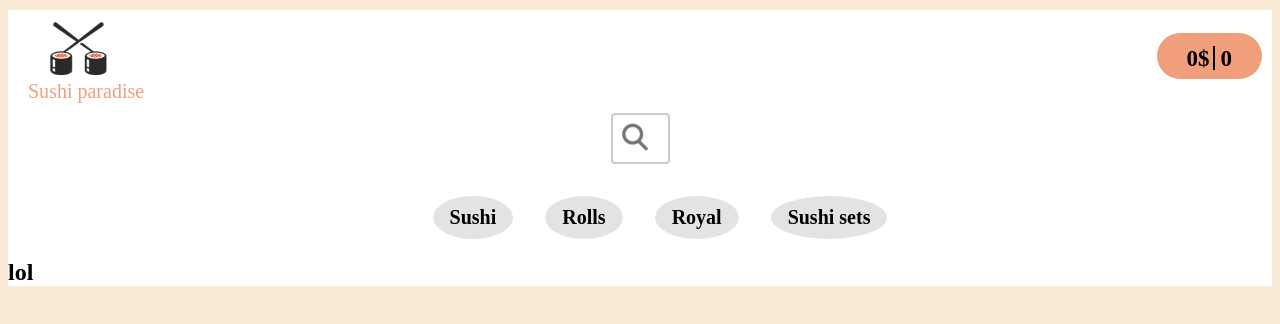
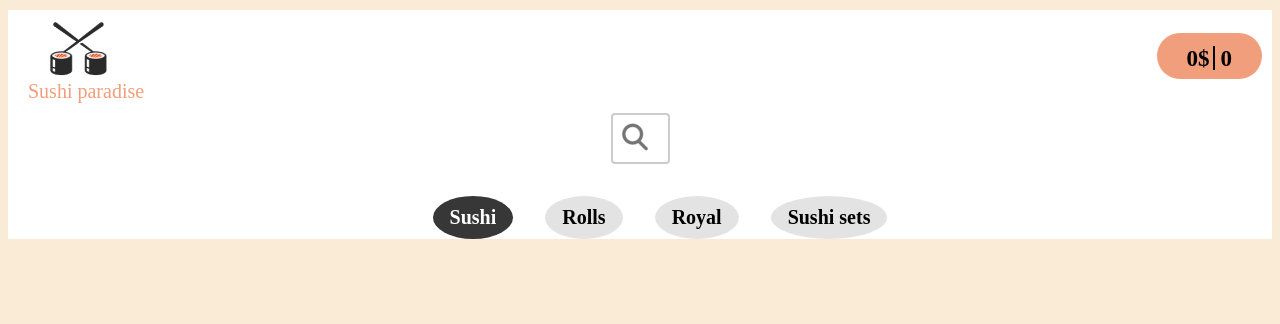
Before and after one commit to Olena-Olkhovyk/sushi_restaurant1, a React (Create React App) app: page / in a window 1280 px wide. Shown: the top 324 px of the page. Built offline with nearby package versions, Linux system fonts and the light colour scheme.

Commit message:
Add active class to a selected category

```diff
--- a/src/Components/Filter/FilterCategories.jsx
+++ b/src/Components/Filter/FilterCategories.jsx
@@ -2,15 +2,21 @@ import React from "react";
 import classes from "./FilterCategories.module.css";
 
 const FilterCategories = () => {
+  const [activeIndex, setActiveIndex] = React.useState(0);
+  const categories = ["Sushi", "Rolls", "Royal", "Sushi sets"];
   return (
     <>
       <ul className={classes.listWrapper}>
-        <li>Sushi</li>
-        <li>Rolls</li>
-        <li>Royal</li>
-        <li>Sushi sets</li>
+        {categories.map((value, i) => (
+          <li
+            key={value}
+            onClick={() => setActiveIndex(i)}
+            className={activeIndex === i ? classes.active : ""}
+          >
+            {value}
+          </li>
+        ))}
       </ul>
-      <h2>lol</h2>
     </>
   );
 };
```
